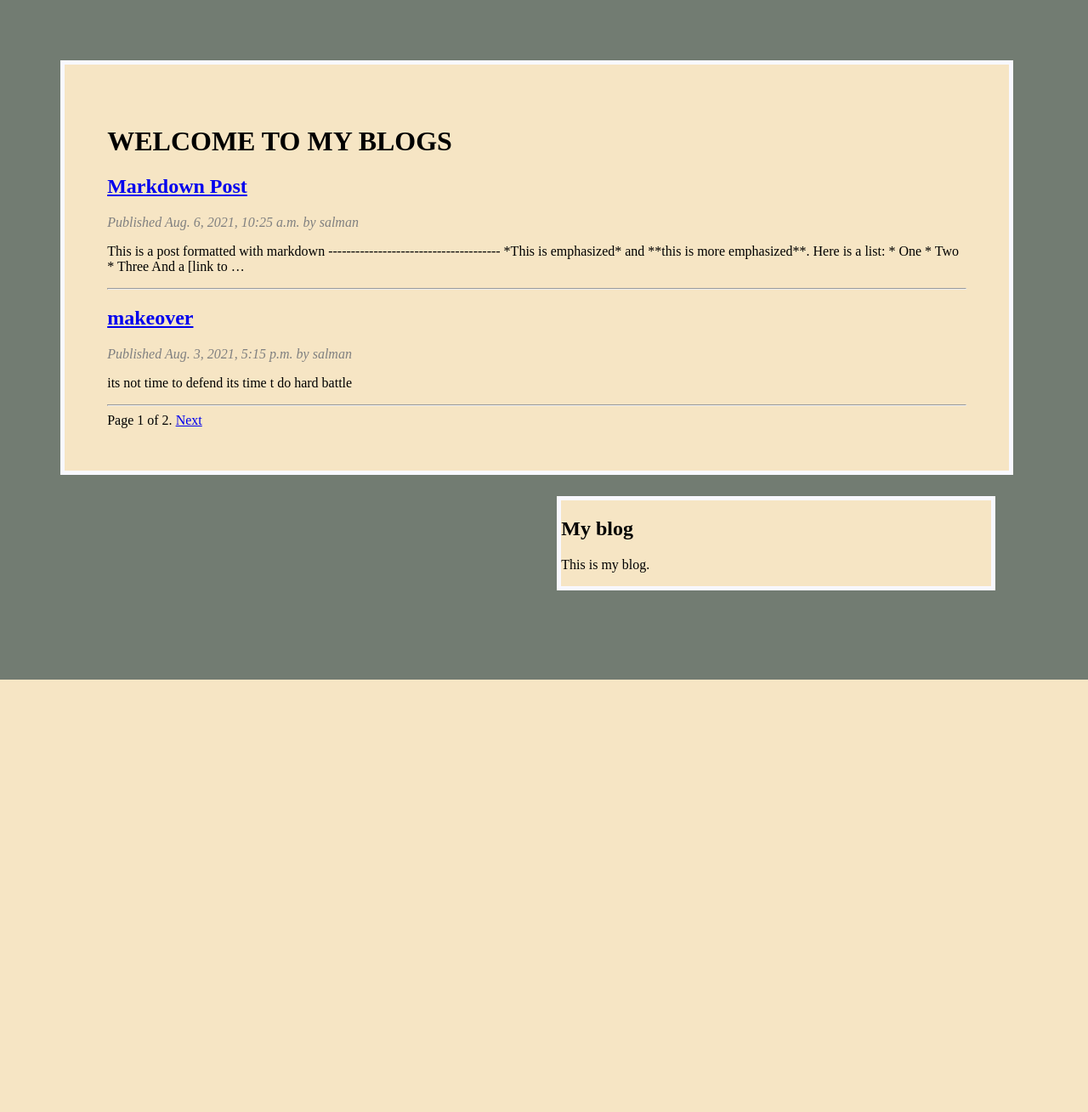
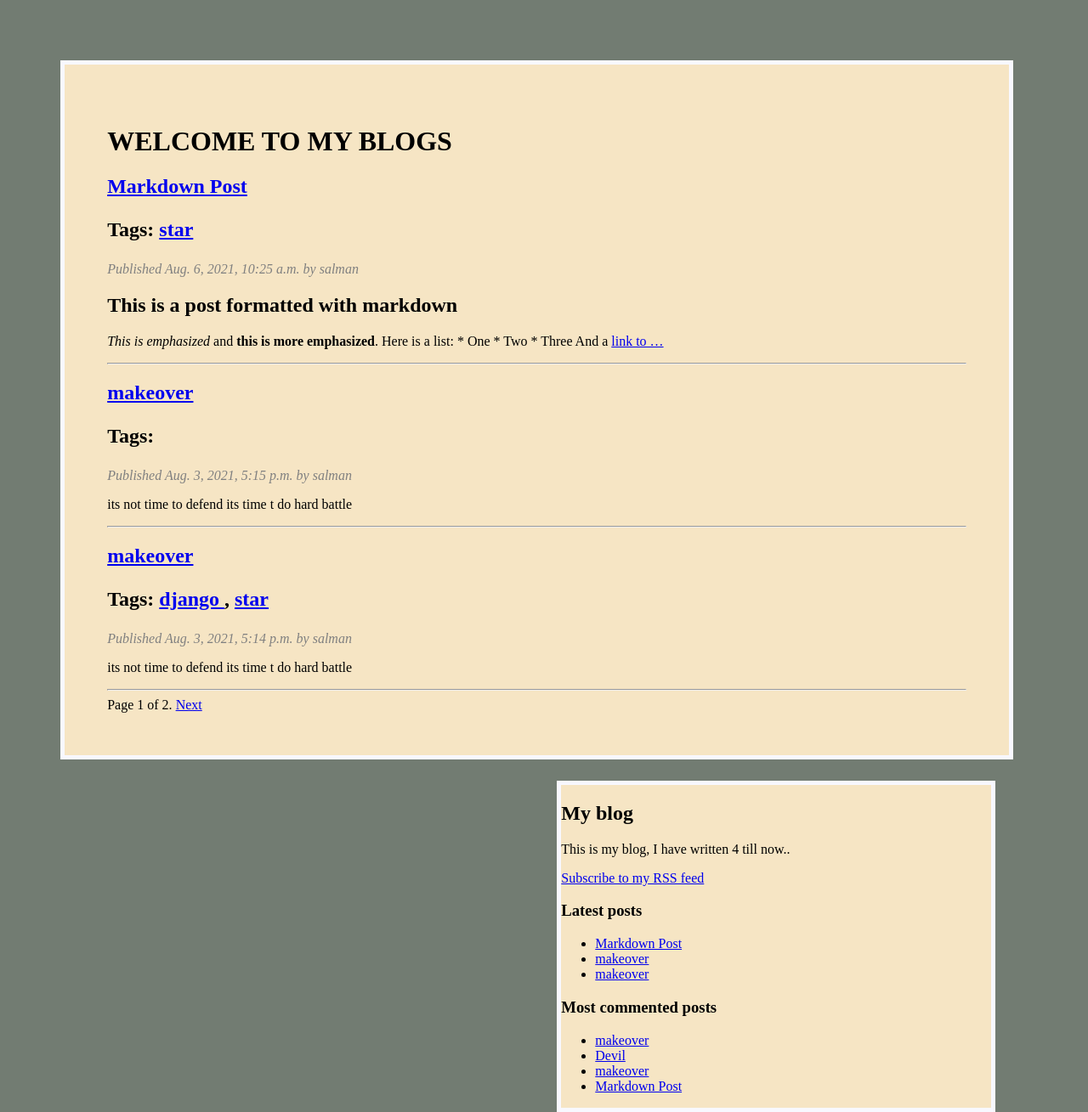
Before and after one commit to ranasalman3838/salmanblog, a Django app: page / in a window 1280 px wide. Shown: the whole page at 85% size. Before the commit the page ends 800 px from the top, so only its background shows below. Run offline with Django 3.2, Linux system fonts and the light colour scheme; data comes from the database, SQL or seed files in the repository; both versions use the stored data as it was after the commit; parts of the project's set-up code (start-up, migrations or seed data) failed here and were passed over.

Commit message:
commit after finalizing first version of blog app

```diff
--- a/blog/forms.py
+++ b/blog/forms.py
@@ -11,3 +11,6 @@ class CommentForm(forms.ModelForm):
     class Meta:
         model = Comment
         fields = ('name', 'email', 'body')
+
+class SearchForm(forms.Form):
+    query = forms.CharField()
--- a/blog/models.py
+++ b/blog/models.py
@@ -2,7 +2,7 @@ from django.db import models
 from django.utils import timezone
 from django.contrib.auth.models import User
 from django.urls import reverse
-
+from taggit.managers import TaggableManager
 
 # Create your models here.
 class PublishedManager(models.Manager):
@@ -25,6 +25,7 @@ class Post(models.Model):
     status = models.CharField(max_length=200, choices=STATUS_CHOICES, default='draft')
     objects = models.Manager()  # The default manager.
     published = PublishedManager()  # Our custom manager.
+    tags = TaggableManager()  #taggit manager
 
     def get_absolute_url(self):
         return reverse('blog:post_detail', args=[self.publish.year, self.publish.month, self.publish.day, self.slug])
--- a/blog/templates/blog/base.html
+++ b/blog/templates/blog/base.html
@@ -1,3 +1,4 @@
+{% load blog_tags %}
 {% load static %}
 <!DOCTYPE html>
 <html>
@@ -12,7 +13,22 @@
 </div>
 <div id="sidebar">
 <h2>My blog</h2>
-<p>This is my blog.</p>
+<p>This is my blog, I have written {% total_post %} till now..</p>
+<p>
+<a href="{% url "blog:post_feed" %}">Subscribe to my RSS feed</a>
+</p>
+<h3>Latest posts</h3>
+{% show_latest_posts 3 %}
+
+<h3>Most commented posts</h3>
+{% get_most_commented_posts as most_commented_posts %}
+<ul>
+{% for post in most_commented_posts %}
+<li>
+<a href="{{ post.get_absolute_url }}">{{ post.title }}</a>
+</li>
+{% endfor %}
+</ul>
 </div>
 </body>
 </html>
--- /dev/null
+++ b/blog/templates/blog/post/latest_posts.html
@@ -0,0 +1,7 @@
+<ul>
+{% for post in latest_posts %}
+<li>
+<a href="{{ post.get_absolute_url }}">{{ post.title }}</a>
+</li>
+{% endfor %}
+</ul>
--- a/blog/templates/blog/post/list.html
+++ b/blog/templates/blog/post/list.html
@@ -1,21 +1,34 @@
 {% extends "blog/base.html" %}
+{% load blog_tags %}
 {% block title %}My Blog{% endblock %}
 
 {% block content %}
     <h1>WELCOME TO MY BLOGS</h1>
+
+{% if tag %}
+    <h2>Posts tagged with "{{ tag.name }}"</h2>
+{% endif %}
 {% for post in posts %}
 <h2>
 
 <a href="{{ post.get_absolute_url }}">
 {{ post.title }}
 </a>
-
+<p class="tags">
+Tags:
+{% for tag in post.tags.all %}
+<a href="{% url "blog:post_list_by_tag" tag.slug %}">
+{{ tag.name }}
+</a>
+{% if not forloop.last %}, {% endif %}
+{% endfor %}
+</p>
 </h2>
 <p class="date">
 <i style="color: grey">Published {{ post.publish }} by {{ post.author }}</i>
 
 </p>
-{{ post.body|truncatewords:30|linebreaks }}
+{{ post.body|markdown|truncatewords_html:30 }}
     <hr>
 {% endfor %}
 {% include "pagination.html" with page=posts %}
--- /dev/null
+++ b/blog/templatetags/blog_tags.py
@@ -0,0 +1,24 @@
+from django import template
+from ..models  import Post
+from django.db.models import Count
+from django.utils.safestring import mark_safe
+import markdown
+
+register=template.Library()
+
+@register.simple_tag()
+def total_post():
+    return Post.published.count()
+
+@register.simple_tag()
+def get_most_commented_posts(count=5):
+    return Post.published.annotate(total_comments=Count('comments')).order_by('-total_comments')[:count]
+
+@register.inclusion_tag('blog/post/latest_posts.html')
+def show_latest_posts(count=5):
+    latest_posts = Post.published.order_by('-publish')[:count]
+    return {'latest_posts': latest_posts}
+
+@register.filter(name='markdown')
+def markdown_format(text):
+    return mark_safe(markdown.markdown(text))
--- a/blog/urls.py
+++ b/blog/urls.py
@@ -1,11 +1,14 @@
 from django.urls import path
+from .feeds import  LatestPostsFeed
 from . import views
 app_name = 'blog'
 urlpatterns = [
+    path('', views.post_list, name='post_list'),
     # post views
-    path('', views.post_list, name='post_list'),
+    path('tag/<slug:tag_slug>/' , views.post_list, name='post_list_by_tag'),
     # path('', views.PostListView.as_view(), name='post_list'),
     path('<int:year>/<int:month>/<int:day>/<slug:post>/', views.post_detail, name='post_detail'),
     path('<int:post_id>/share/',views.post_share, name='post_share'),
-
+    path('feed/', LatestPostsFeed(), name='post_feed'),
+    path('search/', views.post_search, name='post_search'),
    ]
--- a/blog/views.py
+++ b/blog/views.py
@@ -5,10 +5,13 @@ from django.core.paginator import Paginator, EmptyPage,\
 from django.core.mail import send_mail
 from django.core.mail import EmailMessage
 from django.conf import settings
-from .forms import EmailPostForm, CommentForm
+from .forms import EmailPostForm, CommentForm, SearchForm
 from .models import Post
-
-
+from taggit.models import Tag
+from django.contrib.postgres.search import SearchVector, SearchQuery, SearchRank
+from django.db.models import Count
+from django.contrib.postgres.search import SearchVector
+from django.contrib.postgres.search import TrigramSimilarity
 from django.views.generic import ListView
 
 
@@ -27,9 +30,13 @@ from django.views.generic import ListView
 
 # Create your views here.
 
-def post_list(request):
-    object_list= Post.published.all()
-    paginator = Paginator(object_list, 2)  # 3 posts in each page
+def post_list(request, tag_slug=None):
+    object_list = Post.published.all()
+    tag = None
+    if tag_slug:
+        tag = get_object_or_404(Tag, slug=tag_slug)
+        object_list = object_list.filter(tags__in=[tag])
+    paginator = Paginator(object_list, 3)  # 3 posts in each page
     page = request.GET.get('page')
     try:
         posts = paginator.page(page)
@@ -39,9 +46,9 @@ def post_list(request):
     except EmptyPage:
         # If page is out of range deliver last page of results
         posts = paginator.page(paginator.num_pages)
-
-    return render(request, "blog/post/list.html", {'posts': posts})
-
+    return render(request, 'blog/post/list.html', {'page': page,
+                                                   'posts': posts,
+                                                   'tag': tag})
 def post_detail(request, year, month, day, post):
     post = get_object_or_404(Post, slug=post, status='published', publish__year=year, publish__month=month, publish__day=day)
 
@@ -60,12 +67,14 @@ def post_detail(request, year, month, day, post):
             new_comment.save()
     else:
         comment_form = CommentForm()
-    return render(request,
-                  'blog/post/detail.html',
-                  {'post': post,
-                   'comments': comments,
-                   'new_comment': new_comment,
-                   'comment_form': comment_form})
+
+    # List of similar posts
+    post_tags_ids = post.tags.values_list('id', flat=True)
+    similar_posts = Post.published.filter(tags__in=post_tags_ids) \
+                                               .exclude(id=post.id)
+    similar_posts = similar_posts.annotate(same_tags=Count('tags')) \
+                        .order_by('-same_tags', '-publish')[:2]
+    return render(request, 'blog/post/detail.html', {'post': post, 'comments': comments, 'new_comment': new_comment, 'comment_form': comment_form, 'similar_posts': similar_posts})
 
 
 
@@ -94,3 +103,21 @@ def post_share(request, post_id):
     else:
         form = EmailPostForm()
     return render(request, 'blog/post/share.html', {'post': post, 'form': form, 'sent': sent})
+
+def post_search(request):
+    form = SearchForm()
+    query = None
+    results = []
+    if 'query' in request.GET:
+        form = SearchForm(request.GET)
+        if form.is_valid():
+            query = form.cleaned_data['query']
+            search_vector = SearchVector('title', weight='A') + \
+                            SearchVector('body', weight='B')
+            search_query = SearchQuery(query)
+            results = Post.published.annotate(similarity=TrigramSimilarity('title', query),).filter(similarity__gt=0.1).order_by('-similarity')
+
+
+
+
+    return render(request, 'blog/post/search.html', {'form': form, 'query': query, 'results ': results})
--- a/blog_project/urls.py
+++ b/blog_project/urls.py
@@ -15,8 +15,16 @@ Including another URLconf
 """
 from django.contrib import admin
 from django.urls import path, include
+from django.contrib.sitemaps.views import sitemap
+from blog.sitemaps import PostSitemap
+
+sitemaps = {
+    'posts': PostSitemap,
+}
 
 urlpatterns = [
     path('admin/', admin.site.urls),
     path('', include('blog.urls', namespace='blog')),
+    path('sitemap.xml', sitemap, {'sitemaps': sitemaps}, name='django.contrib.sitemaps.views.sitemap')
+
 ]
```
Also changed, not shown: blog/feeds.py (added, +17 -0 lines), blog/sitemaps.py (added, +12 -0 lines), blog/templates/blog/post/detail.html (+12 -1 lines), blog/templates/blog/post/search.html (added, +27 -0 lines), blog/templates/index.html (added, +12 -0 lines), blog_project/settings.py (+15 -4 lines), blog/migrations/0003_post_tags.py (added), blog/templatetags/__init__.py (added), db.sqlite3, 1 other file.
